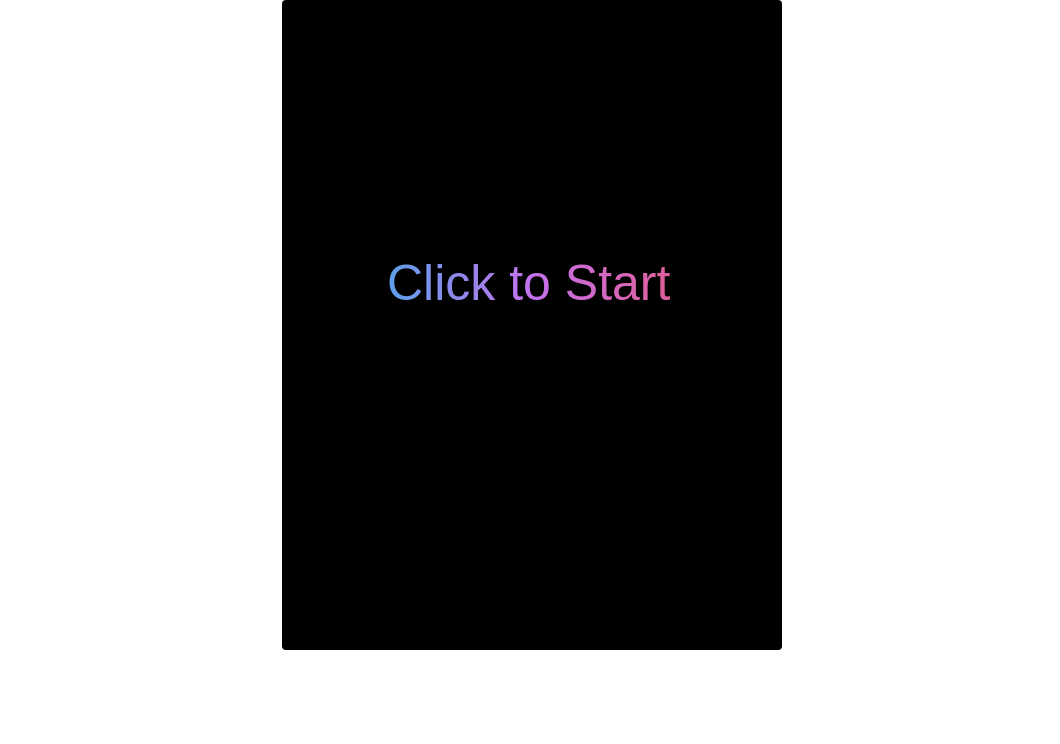
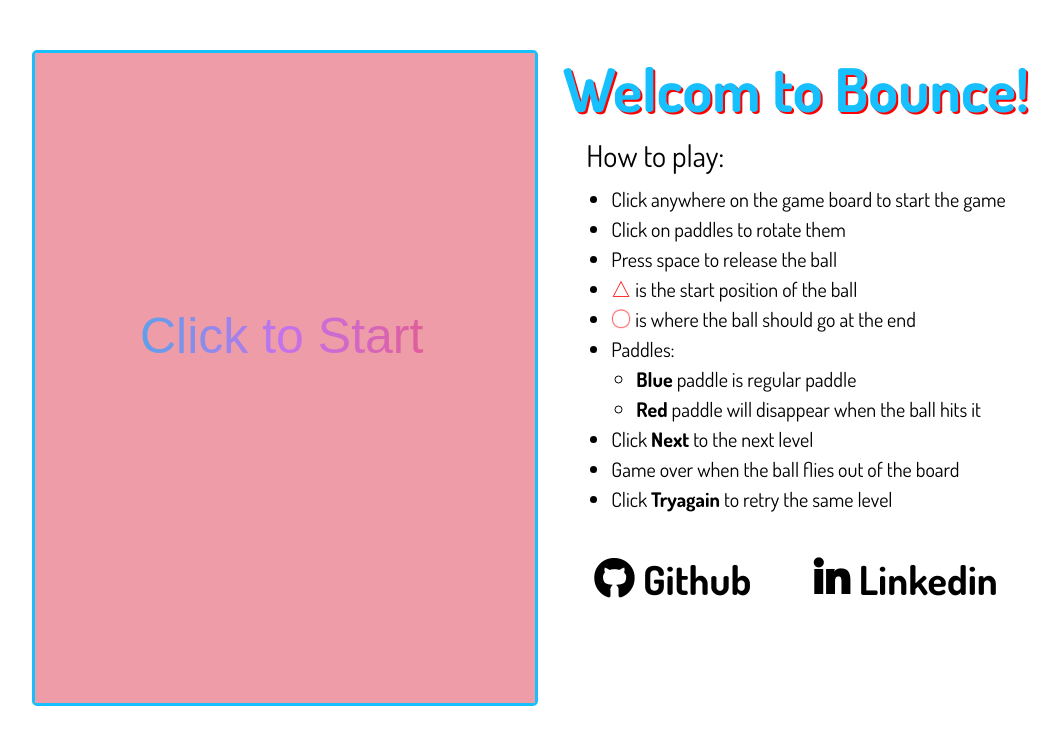
Before and after one commit to swei1125/Bounce, a website: page index.html in a window 1280 px wide. Shown: the whole page, without its empty margins (108-1168 px from the left). Drawn offline with Linux system fonts and the light colour scheme.

Commit message:
change the color of canvas, and add styles

```diff
--- a/index.html
+++ b/index.html
@@ -4,14 +4,57 @@
     <meta charset="utf-8">
     <script type="text/javascript" src="lib/bundle.js"></script>
     <link rel="stylesheet" type="text/css" media="screen" href="style.css" />
+    <link href="https://fonts.googleapis.com/css?family=Dosis:400,700" rel="stylesheet">
+    <link rel="stylesheet" href="https://use.fontawesome.com/releases/v5.2.0/css/all.css" integrity="sha384-hWVjflwFxL6sNzntih27bfxkr27PmbbK/iSvJ+a4+0owXq79v+lsFkW54bOGbiDQ" crossorigin="anonymous">
     <title>Bounce</title>
-    <style>
-    	* { padding: 0; margin: 0; }
-    	canvas { background: #000; display: block; margin: 0 auto; }
-    </style>
   </head>
   <body>
-    <canvas id="myCanvas" width="500" height="650"></canvas>
+    <div class="main">
+      <div class="outer-wrapper">
+
+        <div class="canvas-wrapper">
+          <canvas id="myCanvas" width="500" height="650"></canvas>
+        </div>
+        <div class="content-wrapper">
+          <h1>Welcom to Bounce!</h1>
+          <div class="instruction">
+            <h2>How to play:</h2>
+            <ul>
+              <li>Click anywhere on the game board to start the game</li>
+              <li>Click on paddles to rotate them</li>
+              <li>Press space to release the ball</li>
+              <li>
+                <img src='./start.png' />
+                <span>is the start position of the ball</span>
+              </li>
+              <li>
+                <img src="./destination.png">
+                <span>is where the ball should go at the end</span>
+              </li>
+              <li>Paddles:
+                <ul class='paddles'>
+                  <li> <strong class='blue'>Blue</strong>  paddle is regular paddle</li>
+                  <li> <strong class='red'>Red</strong>  paddle will disappear when the ball hits it</li>
+                </ul>
+              </li>
+              <li>Click <strong>Next</strong>  to the next level</li>
+              <li>Game over when the ball flies out of the board</li>
+              <li>Click <strong>Tryagain</strong>  to retry the same level</li>
+            </ul>
+          </div>
+          <div class="logos">
+            <a href="#">
+              <i class="fab fa-github"></i>
+              Github
+            </a>
+            <a href="#">
+              <i class="fab fa-linkedin-in"></i>
+              Linkedin
+            </a>
+          </div>
+        </div>
+      </div>
+    </div>
 
   </body>
 </html>
--- a/style.css
+++ b/style.css
@@ -1,3 +1,78 @@
+* { padding: 0; margin: 0; }
+
+.main {
+  min-width: 1000px;
+  height: auto;
+}
+.outer-wrapper {
+  display: flex;
+  margin: 50px auto 0;
+  width: 1000px;
+}
 canvas {
-  border-radius: 4px;
+  background: #ee9ca7;
+  display: block;
 }
+.canvas-wrapper {
+  /* margin: 0 auto; */
+  width: 500px;
+  height: 650px;
+  border-radius: 5px;
+  border: 3px solid #16BFFD;
+  margin-right: 25px;
+}
+
+.content-wrapper {
+  font-family: 'Dosis', sans-serif;
+}
+
+h1 {
+  font-size: 60px;
+  color: #16BFFD;
+  text-shadow: 2px 2px #ff0000;
+}
+
+.instruction {
+  width: 90%;
+  margin: 10px auto;
+}
+
+.instruction h2{
+  font-weight: 400;
+  margin: 10px auto;
+  font-size: 30px;
+}
+.instruction ul {
+  margin-left: 25px;
+  font-size: 20px;
+}
+.instruction ul li {
+  line-height: 30px;
+}
+.instruction ul li img{
+  width: 20px;
+  height: 20px;
+  position: relative;
+  top: 2px;
+}
+.paddles {
+  margin-left: 15px;
+}
+.logos {
+  font-size: 40px;
+  font-weight: 700;
+  margin-top: 40px;
+  display: flex;
+  justify-content: space-around;
+}
+a {
+  text-decoration: none;
+  color: black;
+  display: flex;
+  align-items: center;
+  /* margin-right: 25px; */
+}
+
+i {
+  margin-right: 10px;
+}
```
Also changed, not shown: destination.png (added), lib/board.js, lib/bundle.js, lib/game.js, start.png (added), 1 other file.
